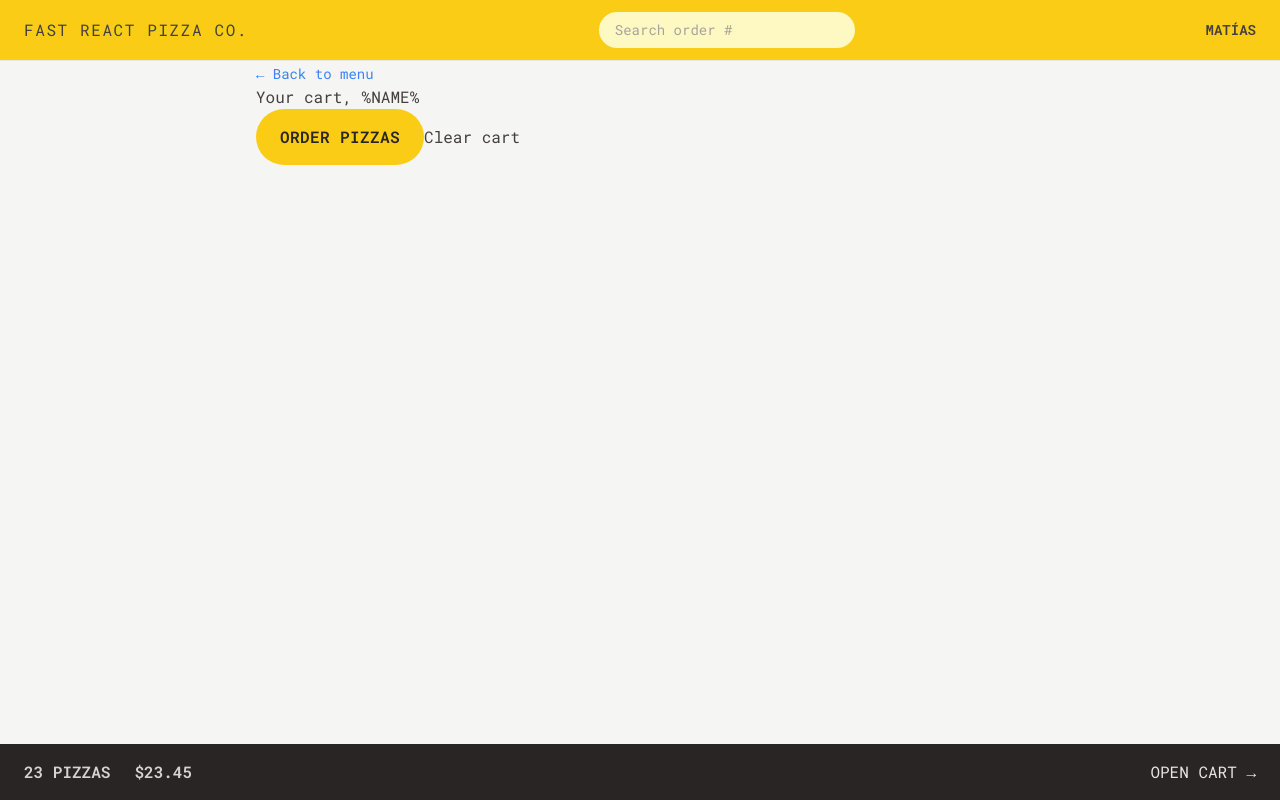
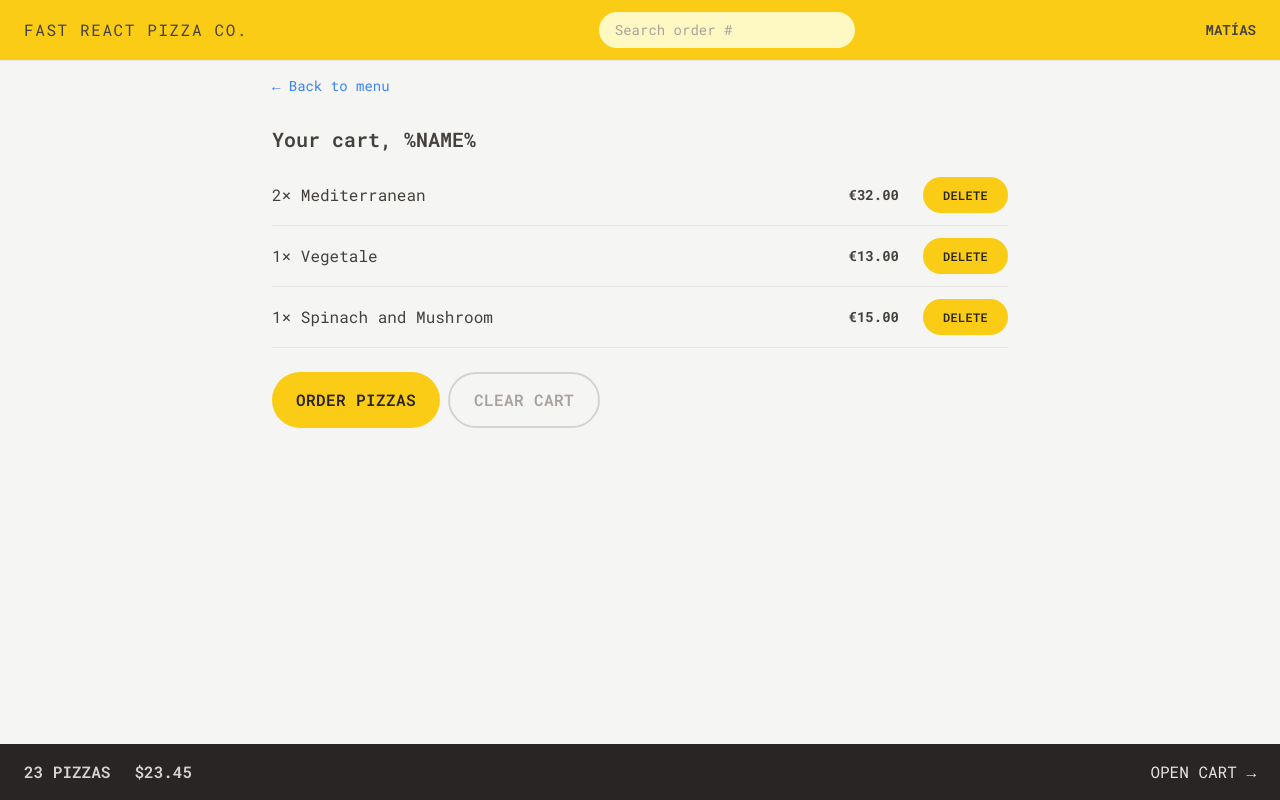
Before and after one commit to mati-rodriguez80/fast-react-pizza, a React (Vite) app: page /cart in a window 1280 px wide. Built offline with nearby package versions, Linux system fonts and the light colour scheme.

Commit message:
Add styles to cart page, include CartItem component in Cart component, add a new button in CartItem, and add a new secondary button style in Button component

```diff
--- a/src/features/cart/Cart.jsx
+++ b/src/features/cart/Cart.jsx
@@ -1,5 +1,6 @@
 import LinkButton from "../../ui/LinkButton";
 import Button from "../../ui/Button";
+import CartItem from "./CartItem";
 
 const fakeCart = [
   {
@@ -29,16 +30,22 @@
   const cart = fakeCart;
 
   return (
-    <div>
+    <div className="px-4 py-3">
       <LinkButton to="/menu">&larr; Back to menu</LinkButton>
 
-      <h2>Your cart, %NAME%</h2>
+      <h2 className="mt-7 text-xl font-semibold">Your cart, %NAME%</h2>
 
-      <div>
+      <ul className="mt-3 divide-y divide-stone-200 border-b">
+        {cart.map((item) => (
+          <CartItem item={item} key={item.pizzaId} />
+        ))}
+      </ul>
+
+      <div className="mt-6 space-x-2">
         <Button to="/order/new" type="primary">
           Order pizzas
         </Button>
-        <button>Clear cart</button>
+        <Button type="secondary">Clear cart</Button>
       </div>
     </div>
   );
--- a/src/features/cart/CartItem.jsx
+++ b/src/features/cart/CartItem.jsx
@@ -1,13 +1,17 @@
+import Button from "../../ui/Button";
+import { formatCurrency } from "../../utils/helpers";
+
 function CartItem({ item }) {
   const { pizzaId, name, quantity, totalPrice } = item;
 
   return (
-    <li>
-      <p>
+    <li className="py-3 sm:flex sm:items-center sm:justify-between">
+      <p className="mb-1 sm:mb-0">
         {quantity}&times; {name}
       </p>
-      <div>
-        <p>{formatCurrency(totalPrice)}</p>
+      <div className="flex items-center justify-between sm:gap-6">
+        <p className="text-sm font-bold">{formatCurrency(totalPrice)}</p>
+        <Button type="small">Delete</Button>
       </div>
     </li>
   );
--- a/src/ui/Button.jsx
+++ b/src/ui/Button.jsx
@@ -6,6 +6,8 @@
 
   const styles = {
     primary: baseClass + " px-4 py-3 md:px-6 md:py-4",
+    secondary:
+      "inline-block rounded-full border-2 border-stone-300 font-semibold uppercase tracking-wide text-stone-400 transition-colors duration-300 hover:bg-stone-300 hover:text-stone-800 focus:bg-stone-300 focus:outline-none focus:ring focus:ring-stone-200 focus:ring-offset-2 focus:text-stone-800 disabled:cursor-not-allowed px-4 py-2.5 md:px-6 md:py-3.5",
     small: baseClass + " px-4 py-2 md:px-5 md:py-2.5 text-xs",
   };
 
```
